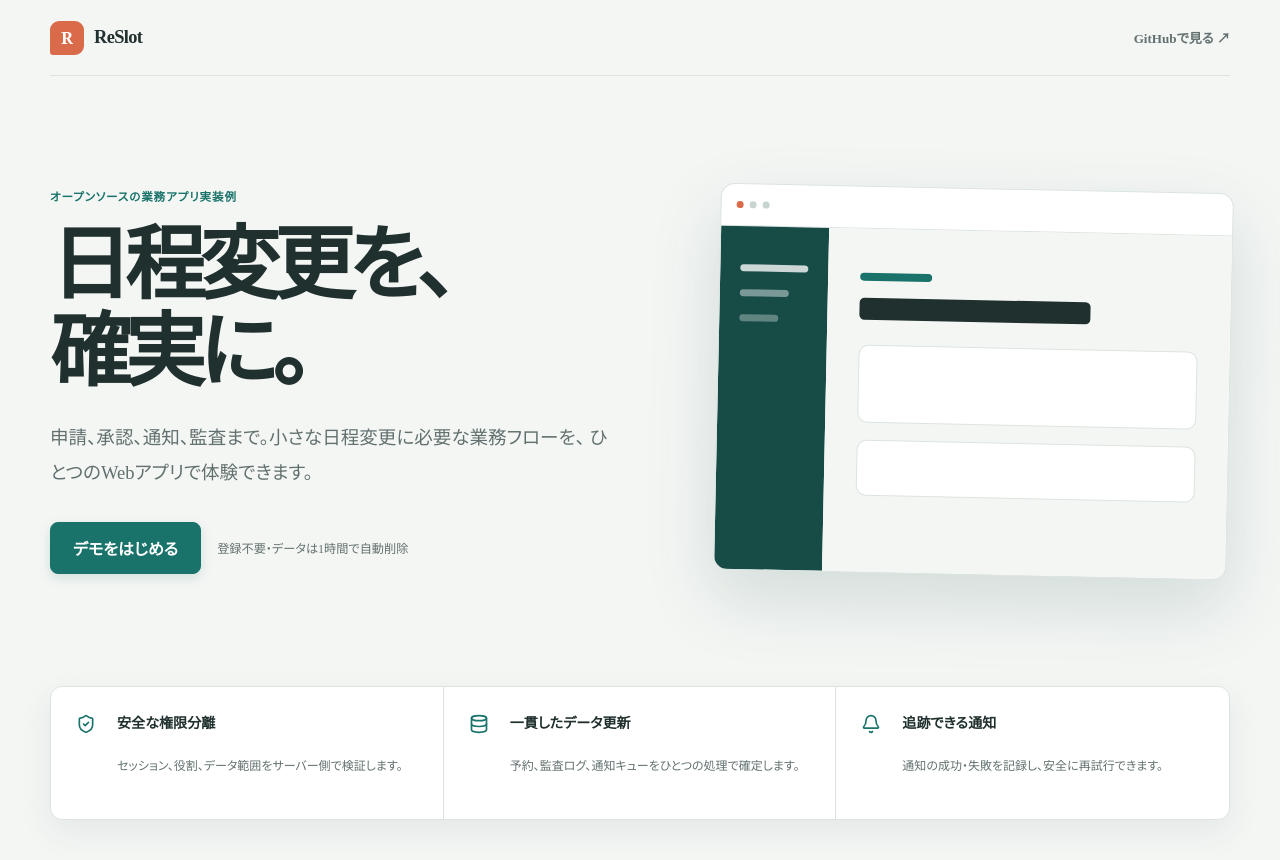
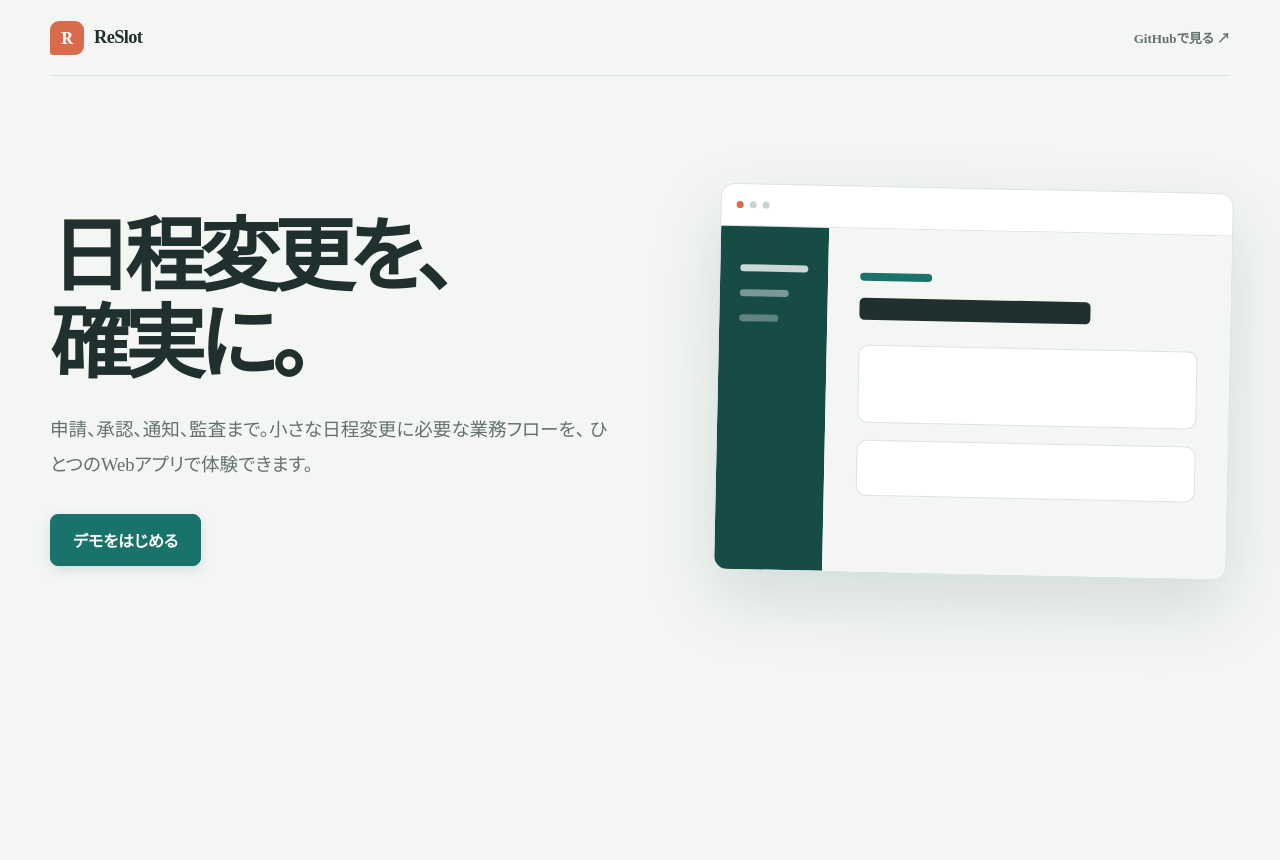
Before and after one commit to suzutaku1014/reslot, a Next.js app: page / in a window 1280 px wide. Shown: the top 860 px of the page. After the commit the page ends 800 px from the top, so only its background shows below. Built offline with nearby package versions, Linux system fonts and the light colour scheme.

Commit message:
refactor: simplify the landing page

```diff
--- a/src/app/globals.css
+++ b/src/app/globals.css
@@ -17,7 +17,6 @@
 	--danger: #b94343;
 	--danger-pale: #fcecec;
 	--success: #287359;
-	--shadow: 0 12px 32px rgba(39, 65, 60, 0.08);
 	font-family:
 		var(--font-noto-sans-jp), "Hiragino Kaku Gothic ProN", "Yu Gothic", sans-serif;
 }
@@ -191,11 +190,6 @@ textarea:focus-visible {
 	background: var(--brand-dark);
 }
 
-.actions span {
-	color: var(--ink-soft);
-	font-size: 0.76rem;
-}
-
 .hero-preview {
 	overflow: hidden;
 	min-height: 385px;
@@ -291,45 +285,6 @@ textarea:focus-visible {
 .preview-content p:last-child {
 	height: 56px;
 	margin: 0;
-}
-
-.trust-grid {
-	display: grid;
-	grid-template-columns: repeat(3, 1fr);
-	margin-bottom: 56px;
-	background: var(--paper);
-	border: 1px solid var(--line);
-	border-radius: 12px;
-	box-shadow: var(--shadow);
-}
-
-.trust-grid article {
-	display: grid;
-	grid-template-columns: 28px 1fr;
-	gap: 6px 13px;
-	min-height: 132px;
-	padding: 25px;
-	border-right: 1px solid var(--line);
-}
-
-.trust-grid article:last-child {
-	border: 0;
-}
-
-.trust-grid svg {
-	grid-row: 1 / 3;
-	width: 20px;
-	color: var(--brand);
-}
-
-.trust-grid strong {
-	font-size: 0.88rem;
-}
-
-.trust-grid span {
-	color: var(--ink-soft);
-	font-size: 0.75rem;
-	line-height: 1.7;
 }
 
 .error-banner {
@@ -974,15 +929,8 @@ textarea:focus-visible {
 		height: 48px;
 	}
 
-	.trust-grid,
 	.metrics {
 		grid-template-columns: 1fr;
-	}
-
-	.trust-grid article {
-		min-height: 112px;
-		border-right: 0;
-		border-bottom: 1px solid var(--line);
 	}
 
 	.workspace-heading {
--- a/src/components/demo-app.tsx
+++ b/src/components/demo-app.tsx
@@ -1,6 +1,6 @@
 "use client";
 
-import { Bell, CalendarDays, Database, ShieldCheck } from "lucide-react";
+import { Bell, CalendarDays } from "lucide-react";
 import { useCallback, useState } from "react";
 
 type Role = "CUSTOMER" | "PROVIDER" | "ADMIN";
@@ -371,7 +371,6 @@ function Landing({
 			</nav>
 			<section className="hero">
 				<div className="hero-copy">
-					<p className="eyebrow">オープンソースの業務アプリ実装例</p>
 					<h1>
 						日程変更を、
 						<br />
@@ -385,7 +384,6 @@ function Landing({
 						<button type="button" onClick={startDemo} disabled={busy}>
 							{busy ? "準備しています…" : "デモをはじめる"}
 						</button>
-						<span>登録不要・データは1時間で自動削除</span>
 					</div>
 					{error && (
 						<p className="error-banner" role="alert">
@@ -413,23 +411,6 @@ function Landing({
 						</div>
 					</div>
 				</div>
-			</section>
-			<section className="trust-grid" aria-label="技術的な特長">
-				<article>
-					<ShieldCheck aria-hidden="true" />
-					<strong>安全な権限分離</strong>
-					<span>セッション、役割、データ範囲をサーバー側で検証します。</span>
-				</article>
-				<article>
-					<Database aria-hidden="true" />
-					<strong>一貫したデータ更新</strong>
-					<span>予約、監査ログ、通知キューをひとつの処理で確定します。</span>
-				</article>
-				<article>
-					<Bell aria-hidden="true" />
-					<strong>追跡できる通知</strong>
-					<span>通知の成功・失敗を記録し、安全に再試行できます。</span>
-				</article>
 			</section>
 		</main>
 	);
```
